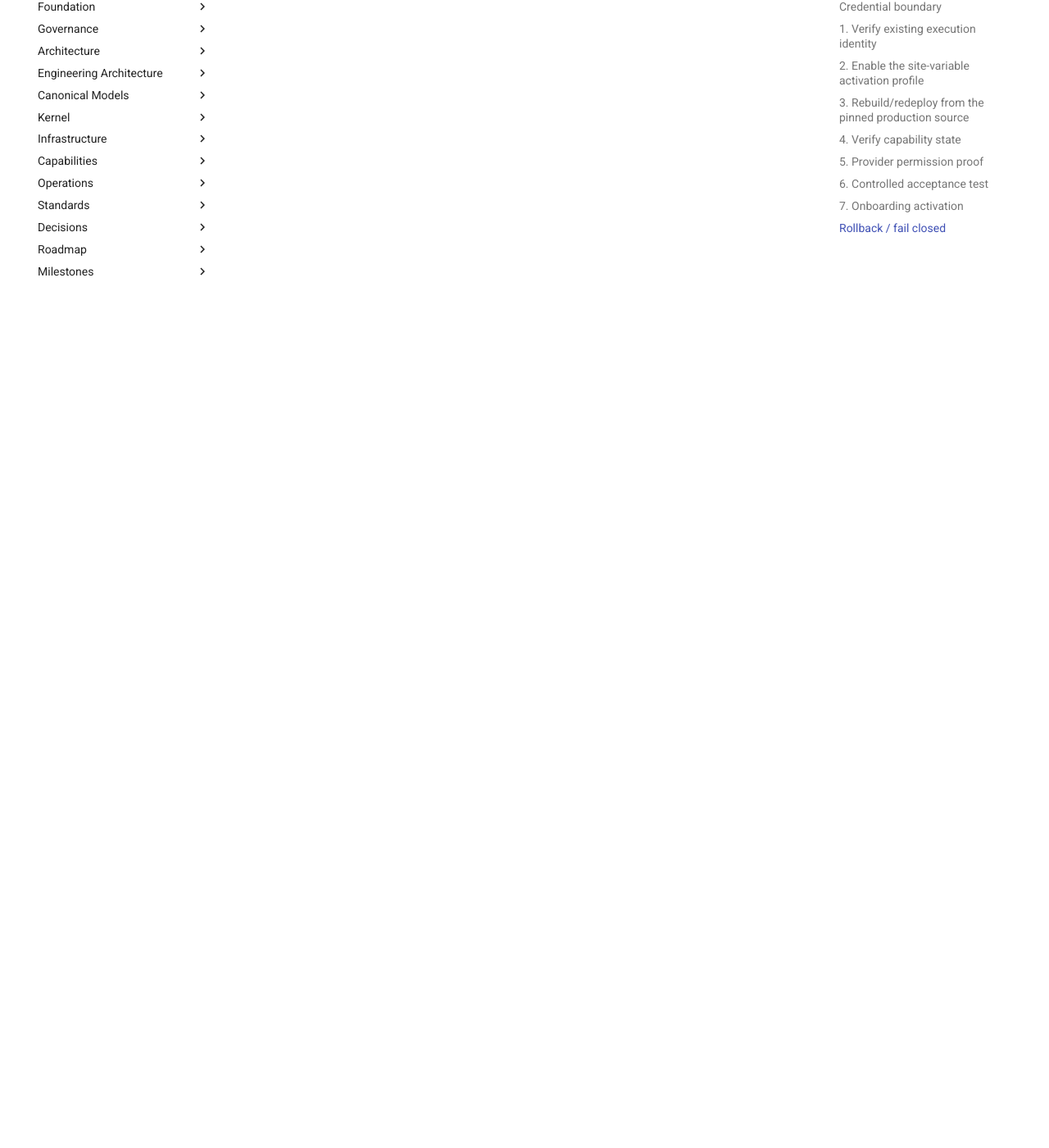
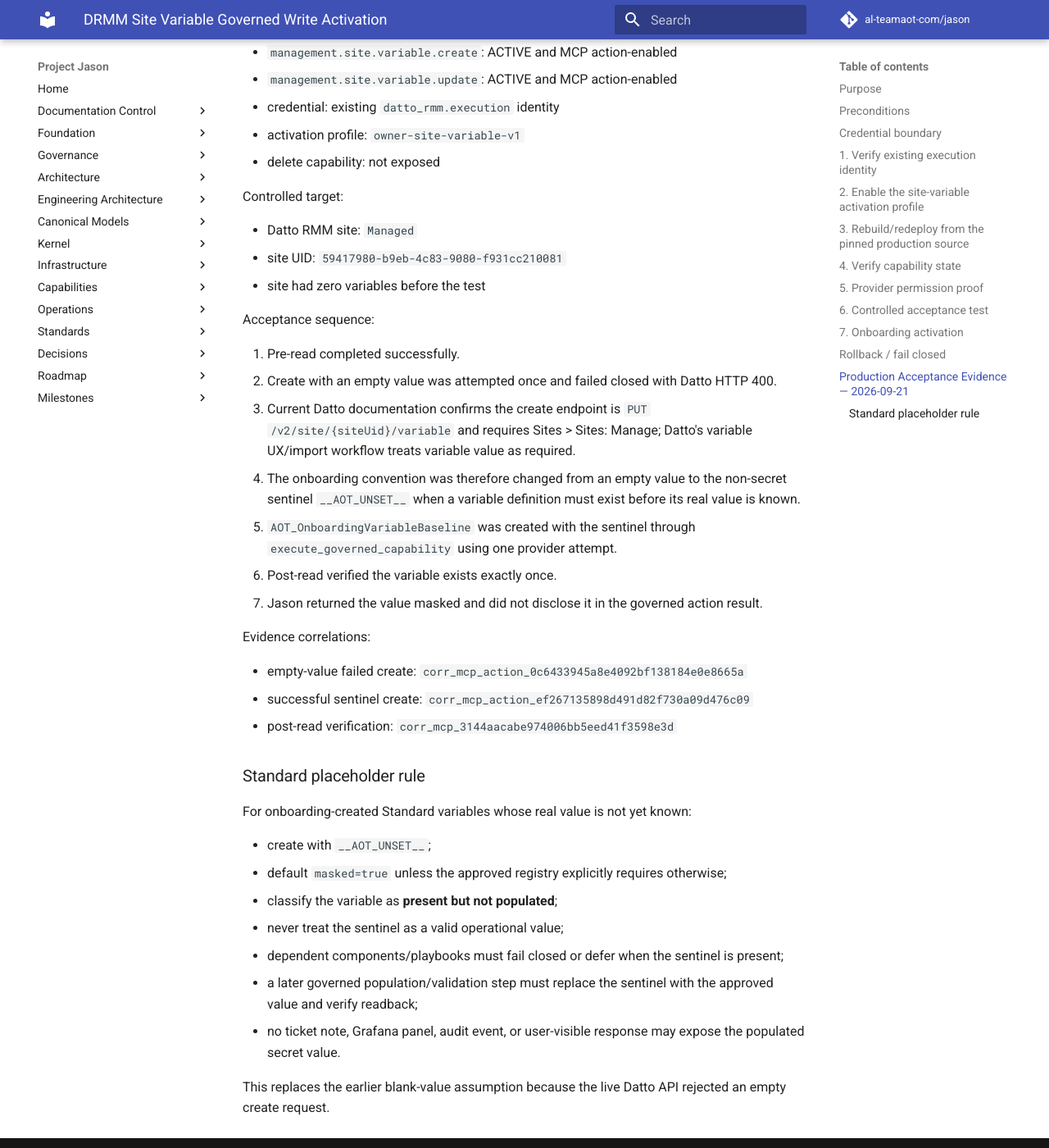
Before and after one commit to al-teamaot-com/jason, an MkDocs documentation site: the page built from docs/operations/DRMM-Site-Variable-Governed-Write-Activation.md, in a window 1280 px wide and 1400 px high, scrolled down 3937 px. Shown: the whole window at 82% size. Built offline with MkDocs 1.6.1 and Material for MkDocs 9.7.7, drawn with Linux system fonts in a browser that asks for light colours; comment, search, counter and statistics services are not loaded; some of the changed text lies outside the part shown.

Commit message:
Record DRMM site variable production acceptance

```diff
--- a/docs/operations/DRMM-Site-Variable-Governed-Write-Activation.md
+++ b/docs/operations/DRMM-Site-Variable-Governed-Write-Activation.md
@@ -120,3 +120,50 @@
 - preserve audit evidence;
 - do not fall back to direct Datto API calls;
 - do not broaden the existing Datto execution credential automatically.
+
+
+## Production Acceptance Evidence — 2026-09-21
+
+Live capability state:
+
+- `management.site.variable.create`: ACTIVE and MCP action-enabled
+- `management.site.variable.update`: ACTIVE and MCP action-enabled
+- credential: existing `datto_rmm.execution` identity
+- activation profile: `owner-site-variable-v1`
+- delete capability: not exposed
+
+Controlled target:
+
+- Datto RMM site: `Managed`
+- site UID: `59417980-b9eb-4c83-9080-f931cc210081`
+- site had zero variables before the test
+
+Acceptance sequence:
+
+1. Pre-read completed successfully.
+2. Create with an empty value was attempted once and failed closed with Datto HTTP 400.
+3. Current Datto documentation confirms the create endpoint is `PUT /v2/site/{siteUid}/variable` and requires Sites > Sites: Manage; Datto's variable UX/import workflow treats variable value as required.
+4. The onboarding convention was therefore changed from an empty value to the non-secret sentinel `__AOT_UNSET__` when a variable definition must exist before its real value is known.
+5. `AOT_OnboardingVariableBaseline` was created with the sentinel through `execute_governed_capability` using one provider attempt.
+6. Post-read verified the variable exists exactly once.
+7. Jason returned the value masked and did not disclose it in the governed action result.
+
+Evidence correlations:
+
+- empty-value failed create: `corr_mcp_action_0c6433945a8e4092bf138184e0e8665a`
+- successful sentinel create: `corr_mcp_action_ef267135898d491d82f730a09d476c09`
+- post-read verification: `corr_mcp_3144aacabe974006bb5eed41f3598e3d`
+
+### Standard placeholder rule
+
+For onboarding-created Standard variables whose real value is not yet known:
+
+- create with `__AOT_UNSET__`;
+- default `masked=true` unless the approved registry explicitly requires otherwise;
+- classify the variable as **present but not populated**;
+- never treat the sentinel as a valid operational value;
+- dependent components/playbooks must fail closed or defer when the sentinel is present;
+- a later governed population/validation step must replace the sentinel with the approved value and verify readback;
+- no ticket note, Grafana panel, audit event, or user-visible response may expose the populated secret value.
+
+This replaces the earlier blank-value assumption because the live Datto API rejected an empty create request.
```
